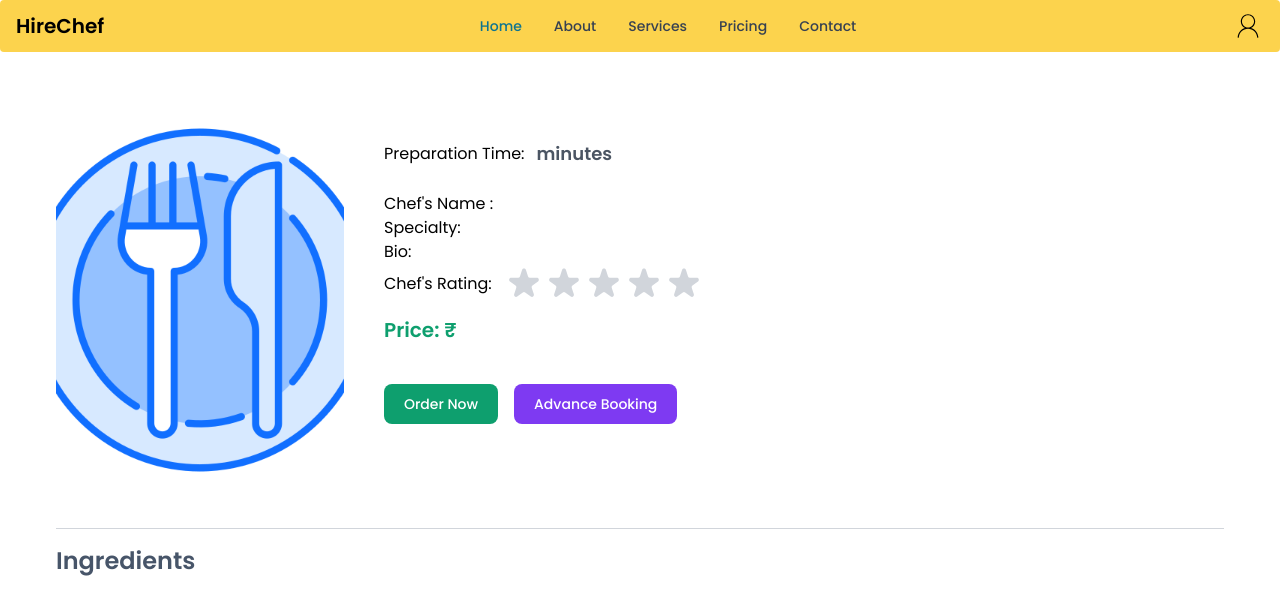
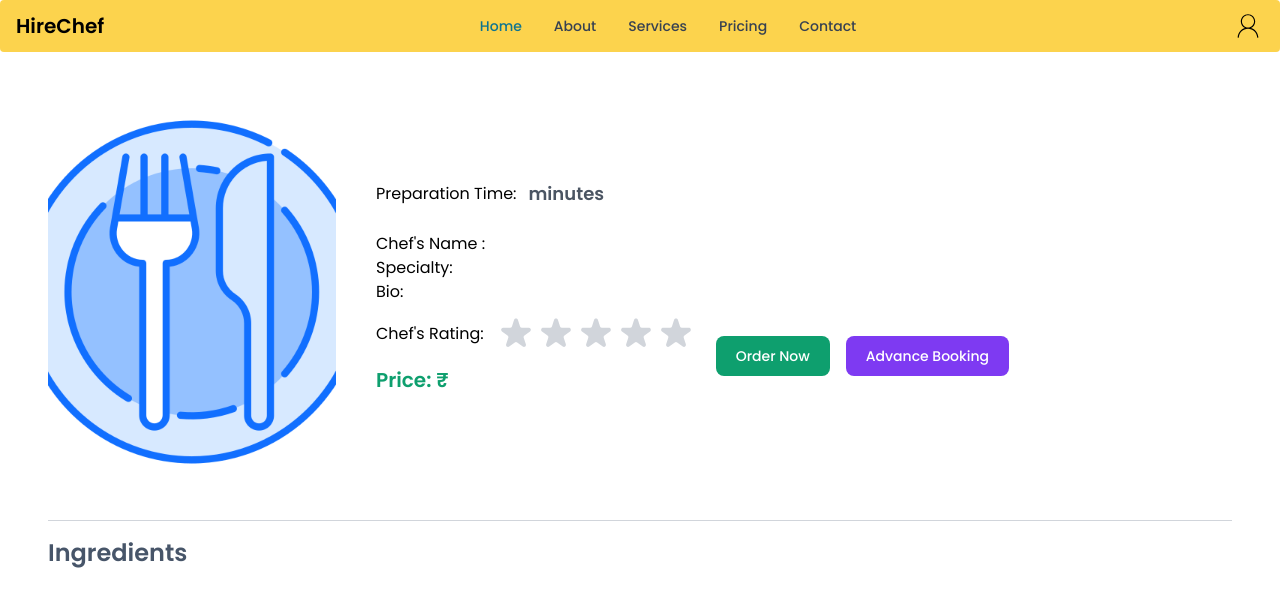
Before and after one commit to TharunVirupakshi/ChefBookingSystem, a React (Vite) app in the folder Frontend/: page /recipe/1 in a window 1280 px wide. Shown: the top 614 px of the page. Built offline with nearby package versions, Linux system fonts and the light colour scheme; no server answers.

Commit message:
Added search bar and updated UserOrder UI

```diff
--- a/Frontend/src/pages/HomePage.jsx
+++ b/Frontend/src/pages/HomePage.jsx
@@ -1,21 +1,17 @@
-import React, { useState } from 'react'
-import { useEffect } from 'react';
-import RecipeCard from '../components/RecipeCard/RecipeCard';
-import { Outlet, useNavigate } from 'react-router-dom';
-import { string } from 'yup';
-import getImgUrl from '../utils/images';
+import React, { useState, useEffect } from "react";
+import { useNavigate } from "react-router-dom";
+import RecipeCard from "../components/RecipeCard/RecipeCard";
+import getImgUrl from "../utils/images";
 
-
-
-
-function HomePage () {
-
+function HomePage() {
   const navigate = useNavigate();
   const [recipes, setRecipes] = useState([]);
+  const [filteredRecipes, setFilteredRecipes] = useState([]);
+  const [searchQuery, setSearchQuery] = useState("");
 
-    const fetchReciepes = async () => {
+  const fetchRecipes = async () => {
     try {
-    const response = await fetch('http://localhost:3000/api/recipes', {
+      const response = await fetch("http://localhost:3000/api/recipes", {
         method: "GET",
         headers: { "Content-Type": "application/json" },
       });
@@ -24,7 +20,7 @@ function HomePage () {
         const data = await response.json();
         const sortedRecipes = data.sort((a, b) => a.recipe_id - b.recipe_id);
         setRecipes(sortedRecipes);
-      console.log("Recipes:", data);
+        setFilteredRecipes(sortedRecipes); // Initialize filtered list
       } else {
         console.error("Failed to fetch recipes:", response.statusText);
       }
@@ -33,38 +29,59 @@ function HomePage () {
     }
   };
 
-const handleBookNow = (recipe_id,chef_id)=>{
-    navigate(`/recipe/${recipe_id}`,{
-        state: { chef_id }
+  const handleBookNow = (recipe_id, chef_id) => {
+    navigate(`/recipe/${recipe_id}`, {
+      state: { chef_id },
     });
+  };
 
-}
+  useEffect(() => {
+    fetchRecipes();
+  }, []);
 
-
-
-
-useEffect(()=>{
-fetchReciepes()
-},[])
-
+  const handleSearch = (e) => {
+    const query = e.target.value.toLowerCase();
+    setSearchQuery(query);
+    const filtered = recipes.filter((recipe) =>
+      recipe.title.toLowerCase().includes(query)
+      || recipe.chef_full_name.toLowerCase().includes(query)
+    );
+    setFilteredRecipes(filtered);
+  };
 
   return (
-    <div className='grid grid-cols-3 gap-3 p-10'>
-    {
-        recipes.map((recipe,index)=>(
+    <div className="p-10">
+      {/* Search Bar */}
+      <div className="mb-5">
+        <input
+          type="text"
+          placeholder="Search recipes..."
+          value={searchQuery}
+          onChange={handleSearch}
+          className="w-full p-2 border border-gray-300 rounded"
+        />
+      </div>
+
+      {/* Recipe Grid */}
+      <div className="grid grid-cols-3 gap-3">
+        {filteredRecipes.length > 0 ? (
+          filteredRecipes.map((recipe, index) => (
             <ul key={index}>
               <RecipeCard
                 title={recipe.title}
                 price={recipe.price}
                 postedBy={recipe.chef_full_name}
                 imageurl={getImgUrl(recipe.recipe_id)}
-                handleBookNow={()=>handleBookNow(recipe.recipe_id,recipe.chef_id)}
+                handleBookNow={() => handleBookNow(recipe.recipe_id, recipe.chef_id)}
               />
             </ul>
           ))
-    }
+        ) : (
+          <p>No recipes found</p>
+        )}
       </div>
-  )
+    </div>
+  );
 }
 
-export default HomePage
+export default HomePage;
--- a/Frontend/src/pages/User/ManageUserOrders/UserOrder.jsx
+++ b/Frontend/src/pages/User/ManageUserOrders/UserOrder.jsx
@@ -229,7 +229,7 @@ const fetchLocation = async () => {
 
   return (
     <>
-      <div className="p-14 w-screen">
+      <div className="p-12 w-screen">
         <div className="flex flex-wrap  items-center gap-10">
           <div className="flex-2 w-72 h-96">
             <img
@@ -240,11 +240,11 @@ const fetchLocation = async () => {
           </div>
 
           <div className="flex-1">
-            <span className="text-3xl font-semibold text-slate-600">
+            <span className="text-xl font-semibold text-slate-600">
               {recipeData?.title}
             </span>
             <div className="w-3/4">
-              <p className="text-base mt-3 line-clamp-4 text-justify">
+              <p className="text-sm mt-3 line-clamp-4 text-justify">
                 {recipeData?.description}
               </p>
             </div>
@@ -265,35 +265,40 @@ const fetchLocation = async () => {
             </div>
             <br />
 
-            <div className="inline-flex items-center gap-3">
-              <span>Specialty: </span>{" "}
-              <span className="text-lg font-semibold text-gray-600">
+            <div className="text-justify">
+              <p>
+                Specialty:
+                <br />
+                <span className="text-gray-600 text-xs">
                   {chefData?.specialty}
                 </span>
+              </p>
             </div>
+
+            <div className="text-justify">
+              <p>
+                Bio:
                 <br />
+                <span className="text-gray-600 text-xs ">{chefData?.bio}</span>
+              </p>
+            </div>
 
-            <div className="inline-flex items-center gap-3">
-              <span>Bio: </span>{" "}
-              <span className="text-lg font-semibold text-gray-600">
-                {chefData?.bio}
-              </span>
-            </div>
-            <br />
+            <div className="flex items-center gap-5">
 
+            <div >
               <div className="inline-flex items-center gap-3">
                 <span>Chef's Rating: </span>
                 <ChefRating chef={chefData} />
               </div>
-            <br />
 
               <div className="my-3">
                 <span className="text-green-500 text-xl font-semibold">
                   Price: ₹{recipeData?.price}
                 </span>
               </div>
+            </div>
 
-            <div className="my-10 flex flex-col gap-4">
+            <div className="my-8 flex flex-col gap-4">
               {/* Display message when item is not available for instant booking */}
               {recipeType === "advance" && (
                 <p className="text-red-500 text-xs">
@@ -308,8 +313,7 @@ const fetchLocation = async () => {
                 <button
                   onClick={openLocationPicker}
                   className="text-white bg-green-500 hover:bg-green-600 focus:ring-4 focus:ring-green-300 font-medium rounded-lg text-sm px-5 py-2.5 me-2 mb-2 dark:bg-blue-600 dark:hover:bg-blue-700 focus:outline-none dark:focus:ring-blue-800 disabled:bg-gray-400 disabled:cursor-not-allowed"
-
-                  disabled={recipeType === 'advance'}
+                  disabled={recipeType === "advance"}
                 >
                   Order Now
                 </button>
@@ -321,6 +325,7 @@ const fetchLocation = async () => {
                 >
                   Advance Booking
                 </button>
+              </div>
             </div>
             </div>
           </div>
@@ -361,23 +366,29 @@ const fetchLocation = async () => {
             <GoogleMapComponent
               defaultLocation={{
                 lat: parseFloat(userGeolocation.lat),
-                lng: parseFloat(userGeolocation.long)
+                lng: parseFloat(userGeolocation.long),
               }}
-              onLocationSelect={(loc) => setUserGeolocation({lat: loc.lat, long: loc.lng})}
+              onLocationSelect={(loc) =>
+                setUserGeolocation({ lat: loc.lat, long: loc.lng })
+              }
             />
-
           </div>
         </Modal.Body>
         <Modal.Footer>
           <div className="w-full flex justify-center gap-5">
-         <button onClick={handleOrderNow} className="text-white px-4 py-2 rounded-lg bg-green-500 hover:bg-green-600">
+            <button
+              onClick={handleOrderNow}
+              className="text-white px-4 py-2 rounded-lg bg-green-500 hover:bg-green-600"
+            >
               Proceed
             </button>
-          <button onClick={() => setIsModalOpen(false)} className="px-4 py-2 rounded-lg bg-gray-300 hover:bg-gray-400">
+            <button
+              onClick={() => setIsModalOpen(false)}
+              className="px-4 py-2 rounded-lg bg-gray-300 hover:bg-gray-400"
+            >
               Cancel
             </button>
           </div>
-
         </Modal.Footer>
       </Modal>
     </>
```
Lines whose indentation alone changed are shown as unchanged.
